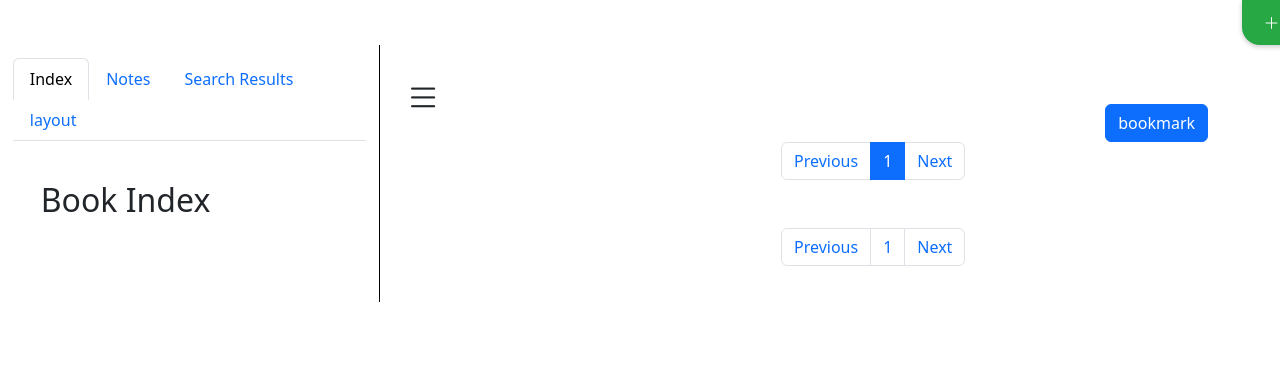
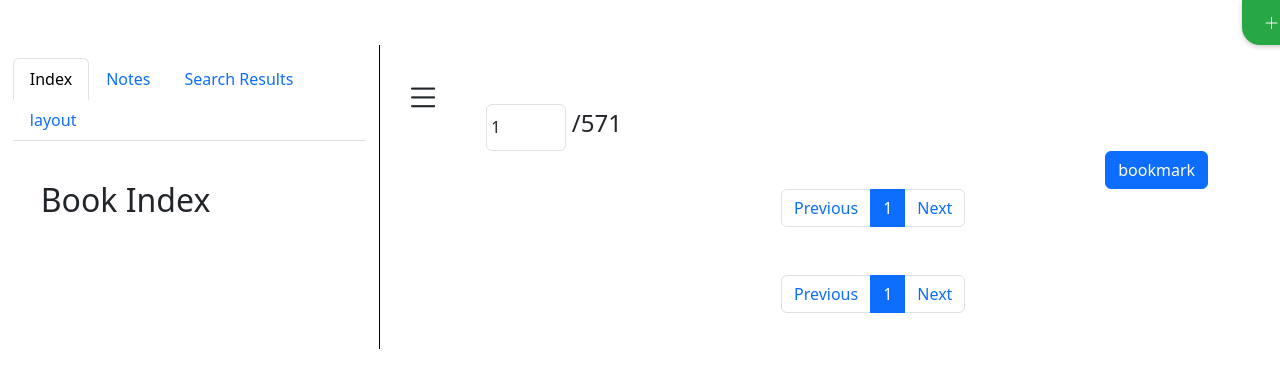
Before and after one commit to ccarson1/openwordbible, a Django app: template app/templates/read.html in a window 1280 px wide. Shown: the part 70-458 px from the top of the page. Run offline with Django 5.2, Linux system fonts and the light colour scheme; the template is opened without the code that fills it, so the values that code supplies are empty; the visitor is signed in with stand-in values (Sample User, id 1).

Commit message:
Fixed the pagination display and function

```diff
--- a/app/static/app/css/read/read.css
+++ b/app/static/app/css/read/read.css
@@ -168,9 +168,13 @@ h1 {
 }
 
 #text-layout {
-  column-count: 2;
+    column-count: 2;
   column-gap: 2rem;
   padding: 1rem;
+  max-width: 100%;
+  box-sizing: border-box;
+  overflow-wrap: break-word;
+  word-break: break-word;
 }
 
 #book-index {
@@ -197,3 +201,14 @@ h1 {
 #side-menu-btn:hover {
   opacity: .5;
 }
+
+.container, .main-content {
+  max-width: 100%;
+  overflow-x: hidden;
+}
+
+#current_page{
+  width: 80px;
+  padding: .5%;
+  margin: 0;
+}
--- a/app/static/app/js/read/bible.js
+++ b/app/static/app/js/read/bible.js
@@ -226,7 +226,8 @@ function renderPage(pageIndex) {
         textLayout.appendChild(newWord);
     });
 
-    currentPageIndex = pageIndex;
+    currentPageIndex = parseInt(pageIndex);
+    document.getElementById("current_page").value = currentPageIndex + 1
     updatePaginationUI();
 }
 
@@ -235,44 +236,63 @@ function updatePaginationUI() {
 
     pagButtons.forEach((btn, index) => {
         btn.classList.remove("active");
-        if (index === currentPageIndex) {
+        if (index === (currentPageIndex % 3)) {
             btn.classList.add("active");
         }
+
     });
 }
 
 function setupPaginationControls() {
-    const paginationContainers = [document.querySelectorAll(".pag"), document.querySelectorAll(".pag2")];
+    const pagButtons = document.querySelectorAll(".pag");
+    const pagButtons2 = document.querySelectorAll(".pag2");
 
-    // Clear existing paginations
-    paginationContainers.forEach(containerSet => {
-        containerSet.forEach((btn, index) => {
-            btn.innerText = index + 1;
-            btn.style.display = index < pages.length ? "inline-block" : "none";
+    const allPagButtons = [pagButtons, pagButtons2];
 
-            btn.onclick = () => {
-                renderPage(index);
-            };
+    const totalPages = pages.length;
+    const pageGroup = Math.floor(currentPageIndex / 3);
+    const startIndex = pageGroup * 3;
+
+    allPagButtons.forEach(buttonSet => {
+        buttonSet.forEach((btn, index) => {
+            const pageNum = startIndex + index + 1;
+
+            if (pageNum <= totalPages) {
+                btn.innerText = pageNum;
+                btn.style.display = "inline-block";
+                btn.onclick = () => {
+                    renderPage(pageNum - 1);
+                    setupPaginationControls();
+                };
+
+                btn.classList.toggle("active", currentPageIndex === (pageNum - 1));
+            } else {
+                btn.style.display = "none";
+            }
         });
     });
 
+    // Prev buttons
     document.querySelectorAll(".page-link.prev").forEach(btn => {
         btn.onclick = () => {
             if (currentPageIndex > 0) {
-                renderPage(currentPageIndex - 1);
+                renderPage(--currentPageIndex);
+                setupPaginationControls();
             }
         };
     });
 
+    // Next buttons
     document.querySelectorAll(".page-link.next").forEach(btn => {
         btn.onclick = () => {
-            if (currentPageIndex < pages.length - 1) {
-                console.log(pages[currentPageIndex])
-                renderPage(currentPageIndex + 1);
+            if (currentPageIndex < totalPages - 1) {
+                renderPage(++currentPageIndex);
+                setupPaginationControls();
             }
         };
     });
 }
+
 
 // Modify this function
 function create_word_layout(textArray) {
@@ -286,3 +306,13 @@ function create_word_layout(textArray) {
 
     console.log(`Total pages: ${pages.length}`);
 }
+
+
+document.getElementById("current_page").addEventListener("keydown", function(event){
+    if(event.key === "Enter"){
+        console.log(`Page selection entered ${this.value}`);
+        currentPageIndex = this.value - 1;
+        renderPage(parseInt(currentPageIndex));
+        setupPaginationControls();
+    }
+});
--- a/app/static/app/js/read/loadBook.js
+++ b/app/static/app/js/read/loadBook.js
@@ -176,7 +176,6 @@ function create_pages(array, chunkSize) {
 window.onload = (event) => {
 
     let pageText = document.getElementById("page-text").innerText;
-    console.log(pageText);
     let textArray = pageText.split(" ");
     let cols = document.getElementById("cols").value;
     let textColor = document.getElementById("color").value;
--- a/app/templates/read.html
+++ b/app/templates/read.html
@@ -148,7 +148,7 @@
         </div>
 
         <h1 class="text-center" id="book-header">{{ book.name }}</h1>
-        <p id="book_id">{{ book.id }}</p>
+        <span style="display: flex;"><input type="number" id="current_page" class="form-control" value=1><h4 style="padding: .7%;">/571</h4></span>
         <button class="btn btn-primary" style="margin-left: 80%;" id="bookmark">bookmark</button>
         <div class="d-flex justify-content-center page-nav" id="pg1">
             <nav aria-label="Page navigation example">
```
